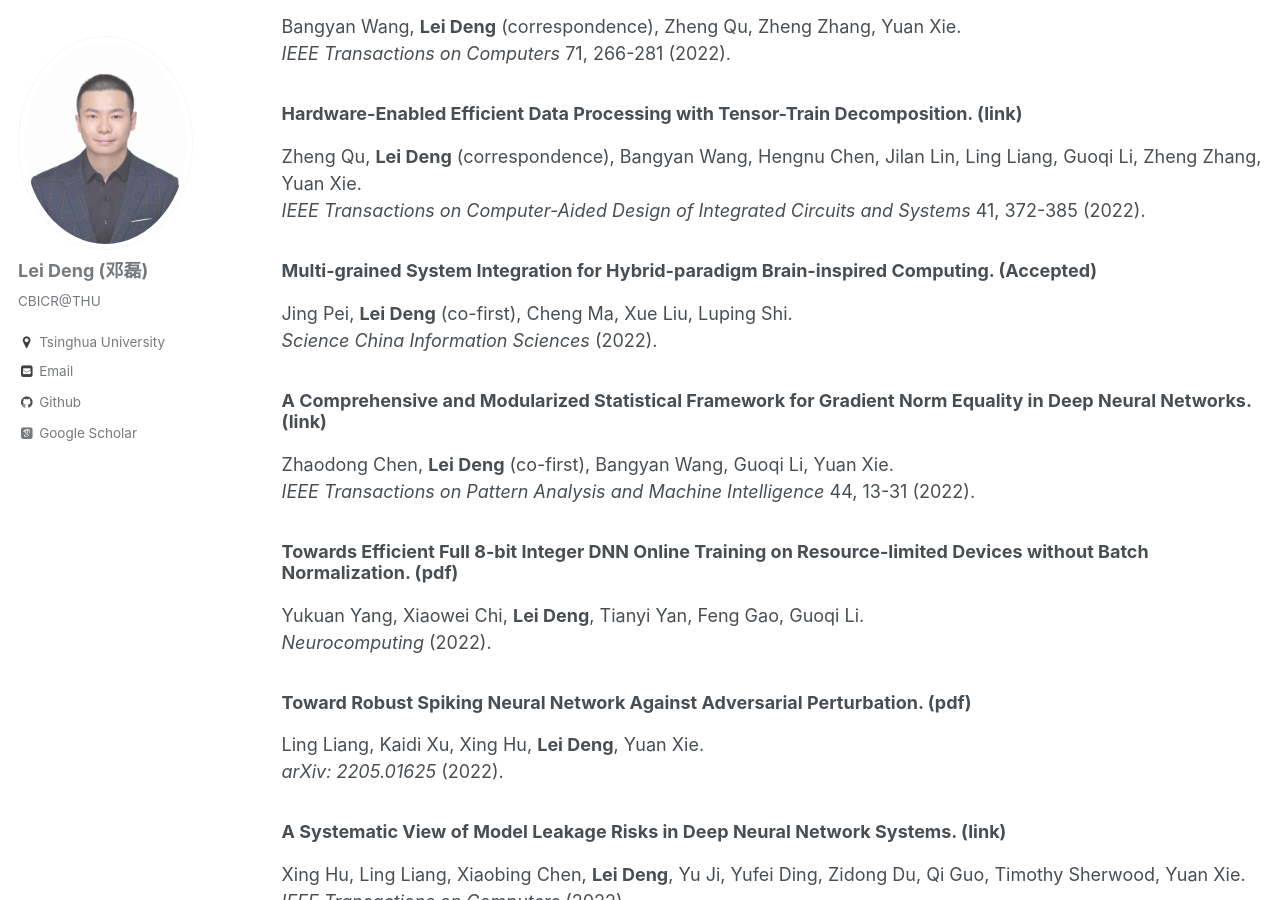
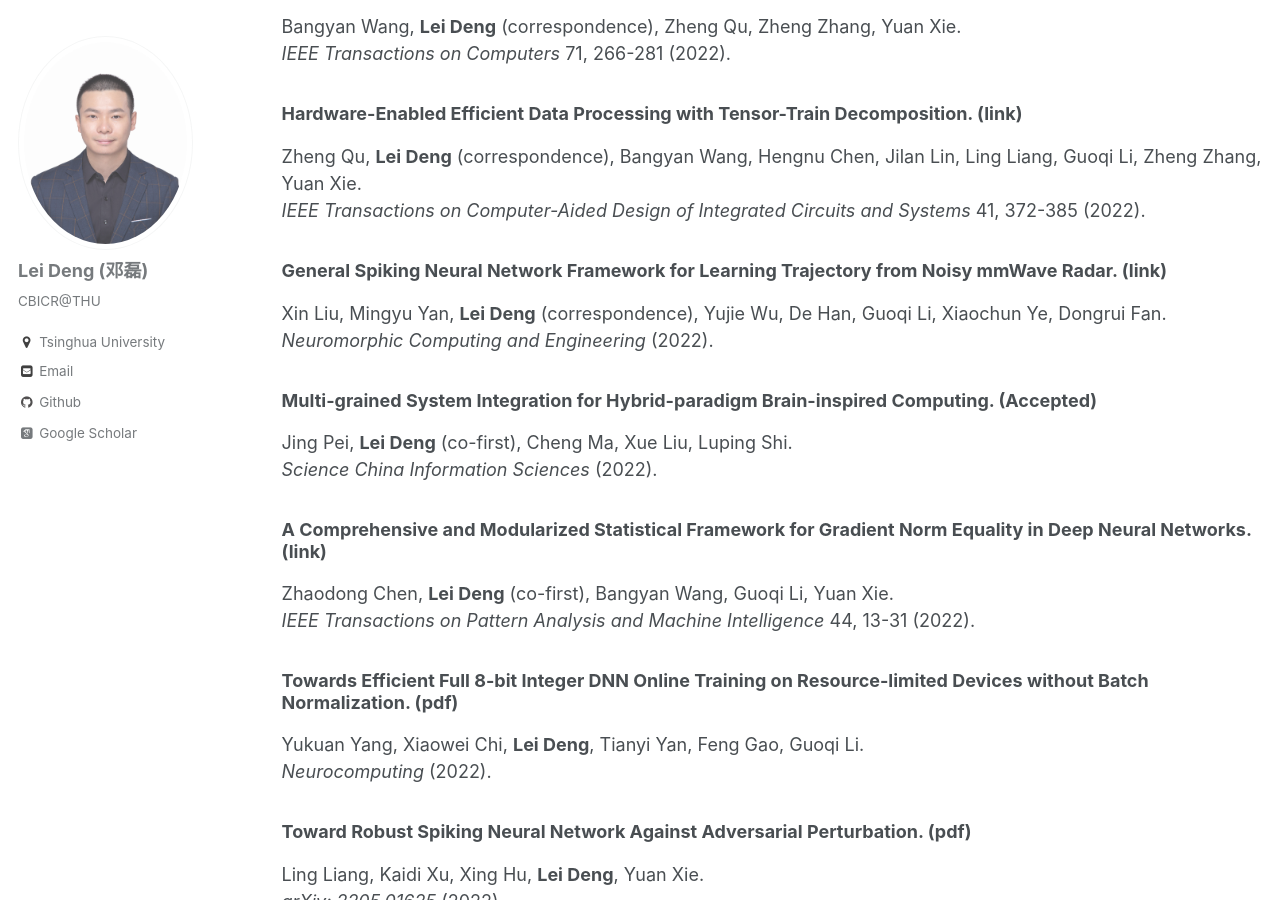
Before and after one commit to dllfei/dllfei.github.io, a Jekyll site: the page built from _pages/publications.md, in a window 1280 px wide and 900 px high, scrolled down 347 px. Built offline with Jekyll 4.4.1, drawn with Linux system fonts in a browser that asks for light colours; some web fonts are replaced.

Commit message:
Update publications.md

```diff
--- a/_pages/publications.md
+++ b/_pages/publications.md
@@ -15,6 +15,10 @@ Bangyan Wang, **Lei Deng** (correspondence), Zheng Qu, Zheng Zhang, Yuan Xie. <b
 ### Hardware-Enabled Efficient Data Processing with Tensor-Train Decomposition. ([link](https://ieeexplore.ieee.org/document/9351565)) <br />
 Zheng Qu, **Lei Deng** (correspondence), Bangyan Wang, Hengnu Chen, Jilan Lin, Ling Liang, Guoqi Li, Zheng Zhang, Yuan Xie. <br />
 *IEEE Transactions on Computer-Aided Design of Integrated Circuits and Systems* 41, 372-385 (2022).
+
+### General Spiking Neural Network Framework for Learning Trajectory from Noisy mmWave Radar. ([link](https://iopscience.iop.org/article/10.1088/2634-4386/ac889b)) <br />
+Xin Liu, Mingyu Yan, **Lei Deng** (correspondence), Yujie Wu, De Han, Guoqi Li, Xiaochun Ye, Dongrui Fan. <br />
+*Neuromorphic Computing and Engineering* (2022).
 
 ### Multi-grained System Integration for Hybrid-paradigm Brain-inspired Computing. (Accepted) <br />
 Jing Pei, **Lei Deng** (co-first), Cheng Ma, Xue Liu, Luping Shi. <br />
```
